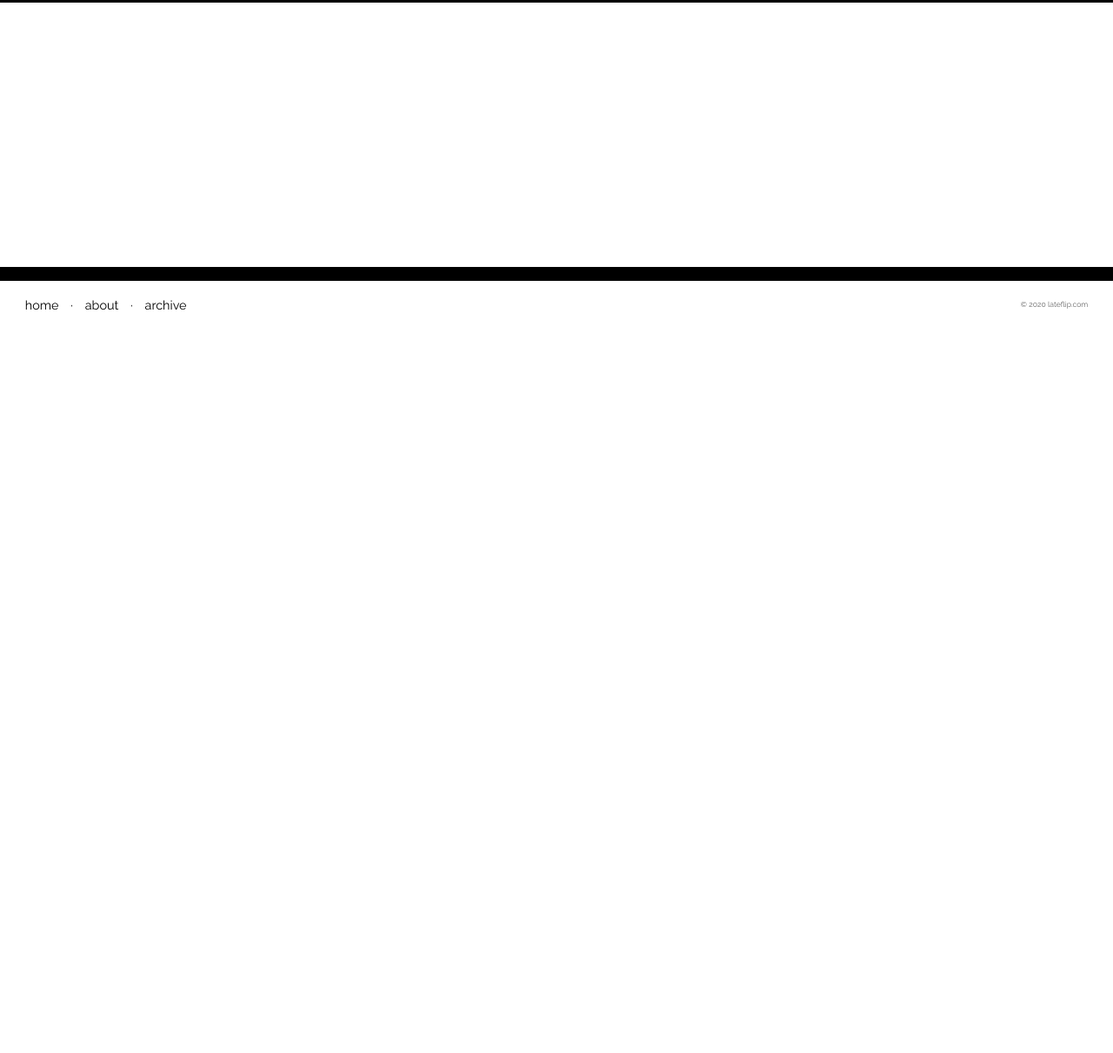
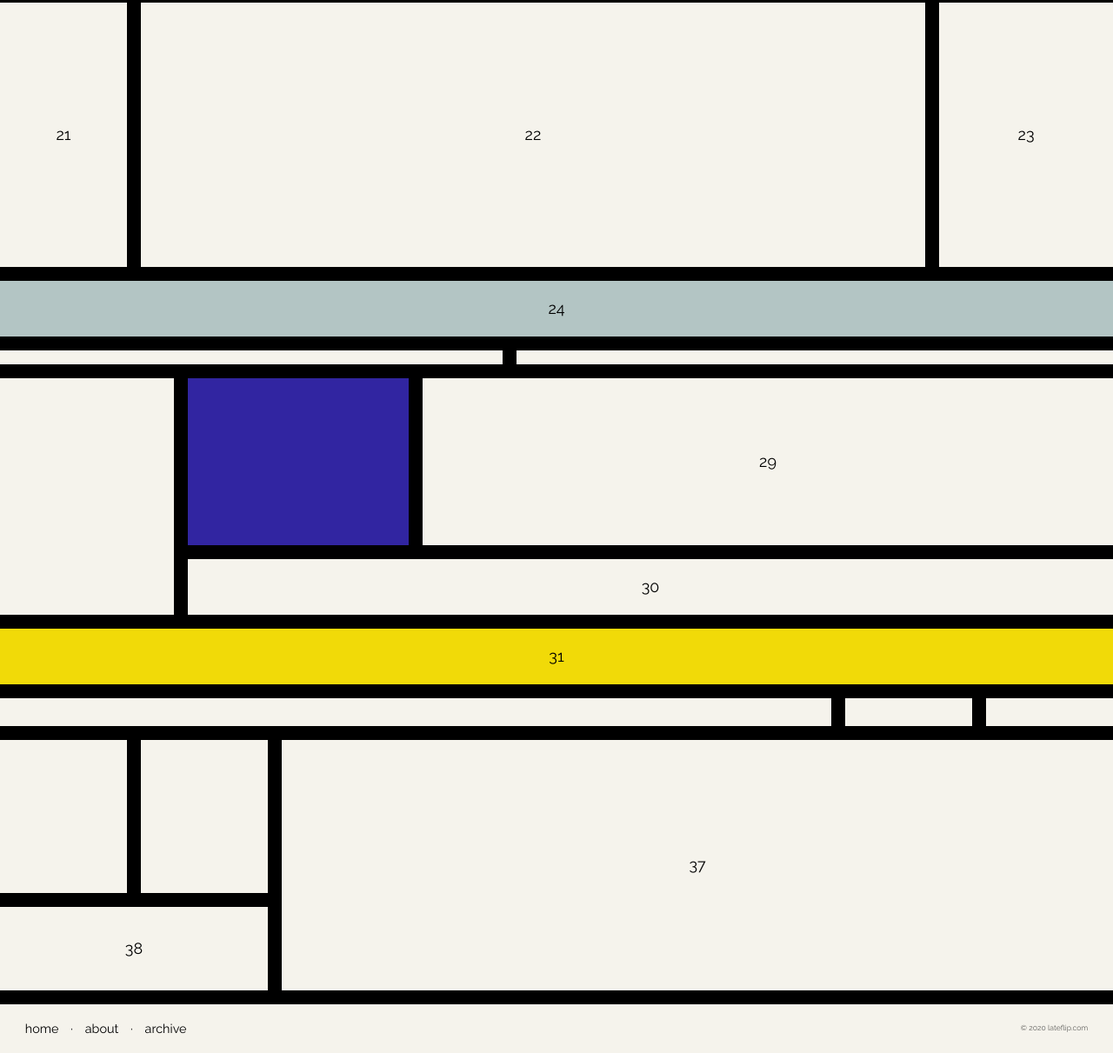
Before and after one commit to goshdarnheck/lateflip, a Gatsby site: page /2020/07/13 in a window 1280 px wide. Shown: the part 1240-2451 px from the top of the page at 87% size. Before the commit the page ends 1619 px from the top, so only its background shows below. Built offline with nearby package versions, Linux system fonts and the light colour scheme; Gatsby itself is replaced by a stand-in of ours.

Commit message:
Mattdrian layout: added more cell styles, changed colours

```diff
--- a/src/layouts/mattdrian/mattdrian.scss
+++ b/src/layouts/mattdrian/mattdrian.scss
@@ -1,10 +1,11 @@
 .layout-mattdrian {
-  --background: #fff;
+  --background: rgb(245, 243, 236);
   --text: #000;
   --primary: rgb(199, 2, 2);
-  --secondary: rgb(235, 211, 1);
-  --accent: rgb(37, 56, 161);
-  --grey: #aaa;
+  --secondary: rgb(241, 218, 8);
+  --accent: rgb(49, 37, 161);
+  --light: rgb(247, 246, 242);
+  --grey: rgb(179, 197, 196);
   --heading-font: "Josefin Sans", sans-serif;
 
   background-color: var(--background);
@@ -65,10 +66,9 @@
   .grid {
     background-color: var(--text);
     display: grid;
-    min-height: calc(100vh - 3.2em);
+    grid-template-columns: repeat(24, 1fr);
+    grid-gap: 2.5vw;
     min-height: 100vh;
-    grid-template-columns: repeat(24, 1fr);
-    grid-gap: 3vw;
 
     > li {
       align-items: center;
@@ -96,6 +96,7 @@
       }
 
       &:nth-child(5) {
+        background-color: var(--light);
         grid-area: 7 / 13 / 16 / 25;
       }
 
@@ -167,7 +168,78 @@
       }
 
       &:nth-child(21) {
-        grid-area: 55 / 1 / 75 / 25;
+        grid-area: 55 / 1 / 75 / 4;
+      }
+
+      &:nth-child(22) {
+        grid-area: 55 / 4 / 75 / 21;
+      }
+
+      &:nth-child(23) {
+        grid-area: 55 / 21 / 75 / 25;
+      }
+
+      &:nth-child(24) {
+        background-color: var(--grey);
+        grid-area: 75 / 1 / 80 / 25;
+      }
+
+      &:nth-child(25) {
+        grid-area: 80 / 1 / 82 / 12;
+      }
+
+      &:nth-child(26) {
+        grid-area: 80 / 12 / 82 / 25;
+      }
+
+      &:nth-child(27) {
+        grid-area: 82 / 1 / 100 / 5;
+      }
+
+      &:nth-child(28) {
+        background-color: var(--accent);
+        grid-area: 82 / 5 / 95 / 10;
+      }
+
+      &:nth-child(29) {
+        grid-area: 82 / 10 / 95 / 25;
+      }
+
+      &:nth-child(30) {
+        grid-area: 95 / 5 / 100 / 25;
+      }
+
+      &:nth-child(31) {
+        background-color: var(--secondary);
+        grid-area: 100 / 1 / 105 / 25;
+      }
+
+      &:nth-child(32) {
+        grid-area: 105 / 1 / 108 / 19;
+      }
+
+      &:nth-child(33) {
+        grid-area: 105 / 19 / 108 / 22;
+      }
+
+      &:nth-child(34) {
+        grid-area: 105 / 22 / 108 / 25;
+      }
+
+      &:nth-child(35) {
+        grid-area: 108 / 1 / 120 / 4;
+      }
+
+      &:nth-child(36) {
+        grid-area: 108 / 4 / 120 / 7;
+      }
+
+      &:nth-child(37) {
+        grid-area: 108 / 7 / 127 / 25;
+      }
+
+      &:nth-child(38) {
+        grid-area: 120 / 1 / 127 / 7;
       }
     }
 
@@ -184,6 +256,7 @@
   .card {
     max-width: 16em;
     padding: 1em;
+    transition: opacity 300ms;
 
     h2 {
       font-size: 0.8em;
@@ -191,11 +264,7 @@
       line-height: 1.5;
       font-variant: small-caps;
       font-family: var(--heading-font);
-      text-align: left;
-    }
-
-    a:hover img {
-      filter: none;
+      text-align: center;
     }
 
     img {
--- a/src/pages/2020/07/13.js
+++ b/src/pages/2020/07/13.js
@@ -77,7 +77,24 @@ const Page = () => (
           <li></li>
           <li></li>
           <li></li>
+          <li>21</li>
+          <li>22</li>
+          <li>23</li>
+          <li>24</li>
           <li></li>
+          <li></li>
+          <li></li>
+          <li></li>
+          <li>29</li>
+          <li>30</li>
+          <li>31</li>
+          <li></li>
+          <li></li>
+          <li></li>
+          <li></li>
+          <li></li>
+          <li>37</li>
+          <li>38</li>
         </ul>
       </>
     )}
```
